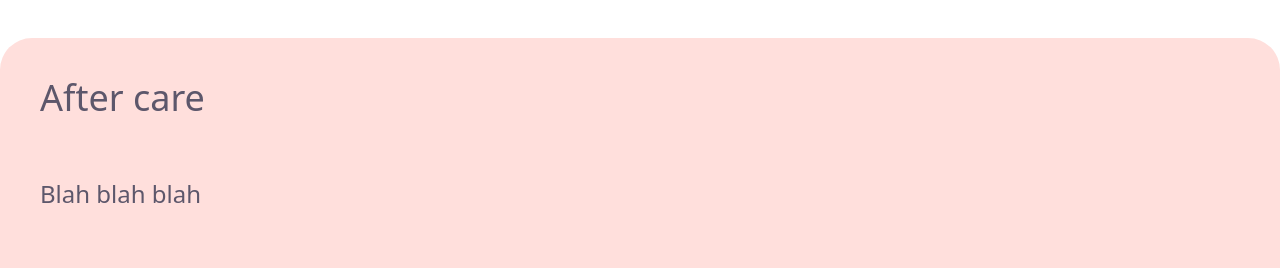
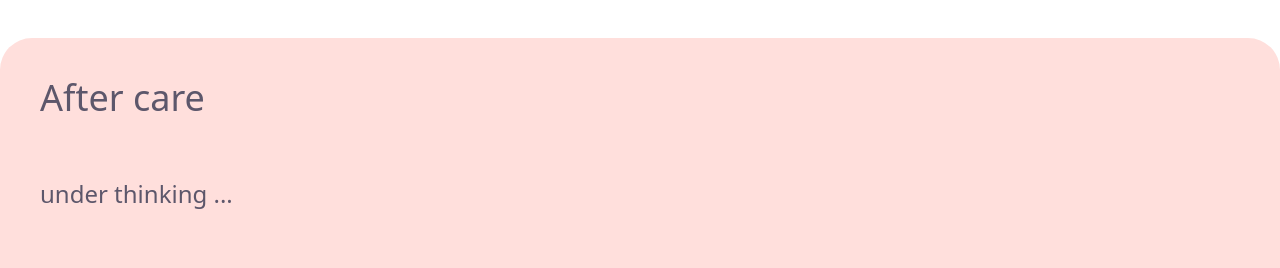
Before and after one commit to jjjoe1010/ivy-inks-portfolio, a Next.js app: page /about in a window 1280 px wide. Shown: the part 3759-4027 px from the top of the page. Built offline with nearby package versions, Linux system fonts and the light colour scheme.

Commit message:
installed vercel analytic minor text change

```diff
--- a/app/about/page.tsx
+++ b/app/about/page.tsx
@@ -57,7 +57,7 @@ export default function About() {
                         </h1>
                         <div className="flex items-center w-full text-2xl text-center">
                             <p>
-                                Blah blah blah
+                                under thinking ...
                             </p>
                         </div>
                     </div>
--- a/app/page.tsx
+++ b/app/page.tsx
@@ -1,9 +1,10 @@
-import Image from "next/image";
+import { Analytics } from "@vercel/analytics/next"
 import Container from "../components/Container"
 
 export default function Home() {
   return (
       <main>
+        <Analytics />
         <Container>
           <div className="space-y-10 bg-white py-10">
 
--- a/package.json
+++ b/package.json
@@ -10,6 +10,7 @@
   },
   "dependencies": {
     "@tabler/icons-react": "^3.41.1",
+    "@vercel/analytics": "^2.0.1",
     "lucide-react": "^1.8.0",
     "next": "16.2.3",
     "react": "19.2.4",
```
Also changed, not shown: 1 other file (tests, documents, lock files or other folders).
